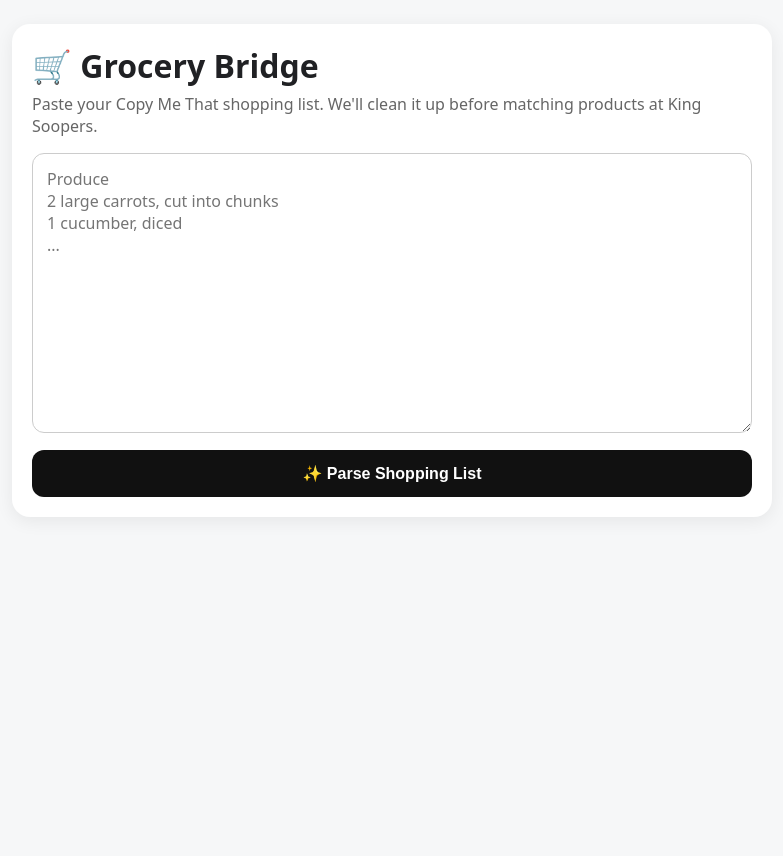
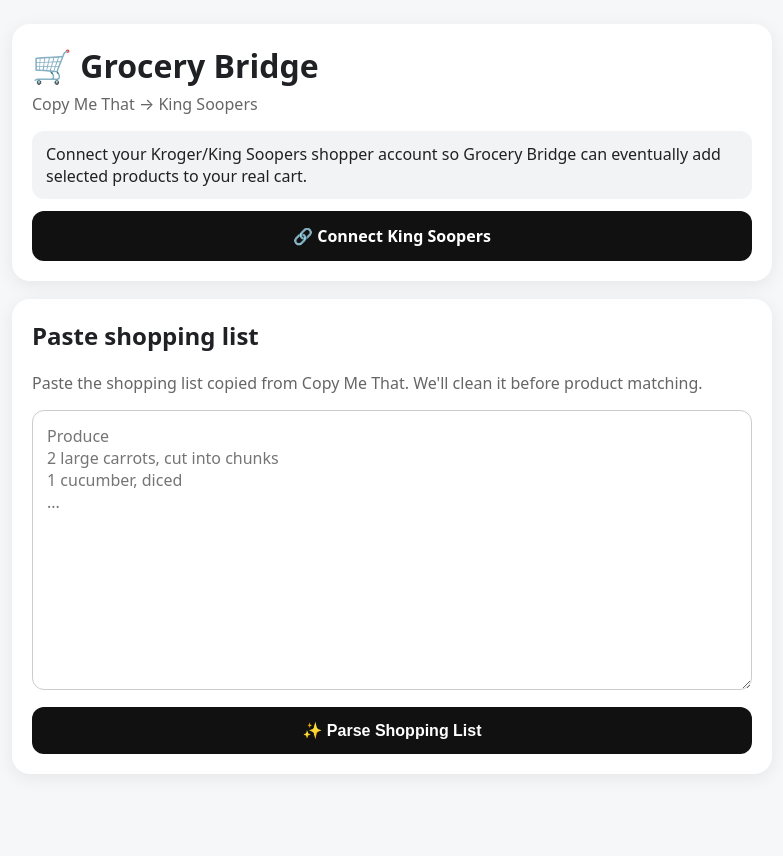
Before and after one commit to jbaron9393/Grocery-Bridge, a Flask app: page / in a window 1280 px wide. Shown: the whole page, without its empty margins (248-1031 px from the left). Before the commit the page ends 497 px from the top, so only its background shows below. Run offline with Flask 3, Linux system fonts and the light colour scheme.

Commit message:
Add King Soopers connection controls to UI

```diff
--- a/templates/index.html
+++ b/templates/index.html
@@ -12,7 +12,11 @@
     h1 { margin:0 0 6px; font-size:2rem; } h2 { margin-top:0; }
     .sub { color:#666; margin-top:0; }
     textarea { box-sizing:border-box; width:100%; min-height:280px; padding:14px; border:1px solid #ccc; border-radius:12px; font:inherit; resize:vertical; }
-    button { width:100%; border:0; border-radius:12px; padding:14px 18px; font-size:1rem; font-weight:700; cursor:pointer; background:#111; color:white; margin-top:12px; }
+    button, .button { display:block; box-sizing:border-box; width:100%; border:0; border-radius:12px; padding:14px 18px; font-size:1rem; font-weight:700; cursor:pointer; background:#111; color:white; margin-top:12px; text-align:center; text-decoration:none; }
+    .button.secondary { background:#eee; color:#222; }
+    .status { padding:12px 14px; border-radius:12px; margin:12px 0; background:#f1f3f4; }
+    .status.ok { background:#e8f5e9; }
+    .status.error { background:#ffebee; }
     .item { padding:12px 0; border-bottom:1px solid #eee; }
     .item:last-child { border-bottom:0; }
     .category { font-size:.8rem; color:#777; text-transform:uppercase; letter-spacing:.04em; }
@@ -25,7 +29,24 @@
 <main>
   <div class="card">
     <h1>🛒 Grocery Bridge</h1>
-    <p class="sub">Paste your Copy Me That shopping list. We'll clean it up before matching products at King Soopers.</p>
+    <p class="sub">Copy Me That → King Soopers</p>
+
+    {% if oauth_error %}
+      <div class="status error"><strong>Connection error:</strong> {{ oauth_error }}</div>
+    {% endif %}
+
+    {% if connected %}
+      <div class="status ok">✅ King Soopers account connected{% if connected_profile %} (profile {{ connected_profile }}){% endif %}.</div>
+      <a class="button secondary" href="/disconnect">Disconnect King Soopers</a>
+    {% else %}
+      <div class="status">Connect your Kroger/King Soopers shopper account so Grocery Bridge can eventually add selected products to your real cart.</div>
+      <a class="button" href="/connect">🔗 Connect King Soopers</a>
+    {% endif %}
+  </div>
+
+  <div class="card">
+    <h2>Paste shopping list</h2>
+    <p class="sub">Paste the shopping list copied from Copy Me That. We'll clean it before product matching.</p>
     <form method="post">
       <textarea name="shopping_list" placeholder="Produce&#10;2 large carrots, cut into chunks&#10;1 cucumber, diced&#10;...">{{ text }}</textarea>
       <button type="submit">✨ Parse Shopping List</button>
```
